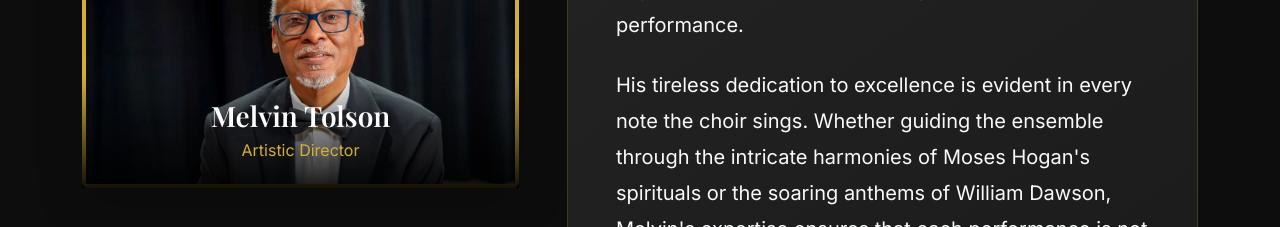
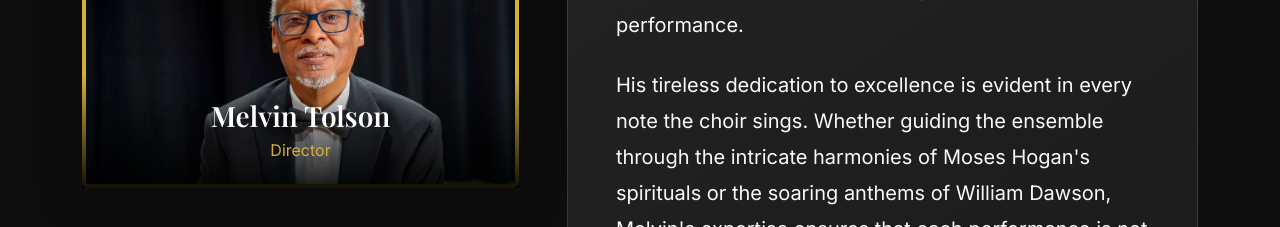
Before and after one commit to cs96ai/ChoralExpressions, a React (Vite) app in the folder ChoralExpressions/: page /about-director in a window 1280 px wide. Shown: the part 800-1027 px from the top of the page. Built offline with nearby package versions, Linux system fonts and the light colour scheme.

Commit message:
Change 'Artistic Director' to 'Director'

```diff
--- a/ChoralExpressions/src/pages/AboutDirector.jsx
+++ b/ChoralExpressions/src/pages/AboutDirector.jsx
@@ -38,7 +38,7 @@ function AboutDirector() {
                 <div className="position-absolute bottom-0 start-0 end-0 p-4 text-center"
                      style={{background: 'linear-gradient(to top, rgba(0,0,0,0.9), transparent)'}}>
                   <h3 className="text-white mb-1">Melvin Tolson</h3>
-                  <p className="text-gold mb-0">Artistic Director</p>
+                  <p className="text-gold mb-0">Director</p>
                 </div>
               </div>
             </div>
```
